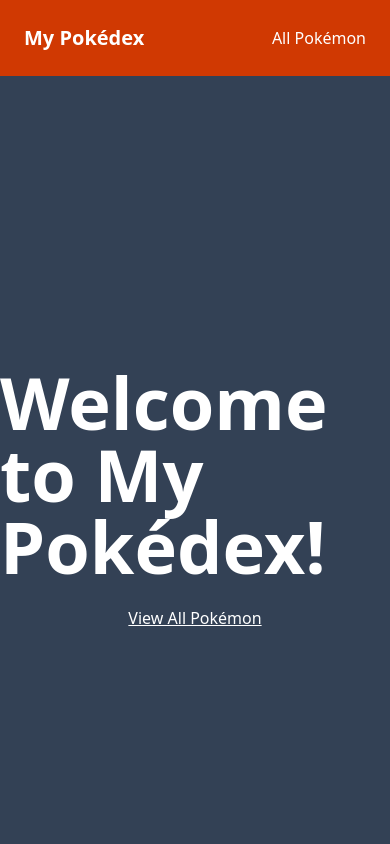
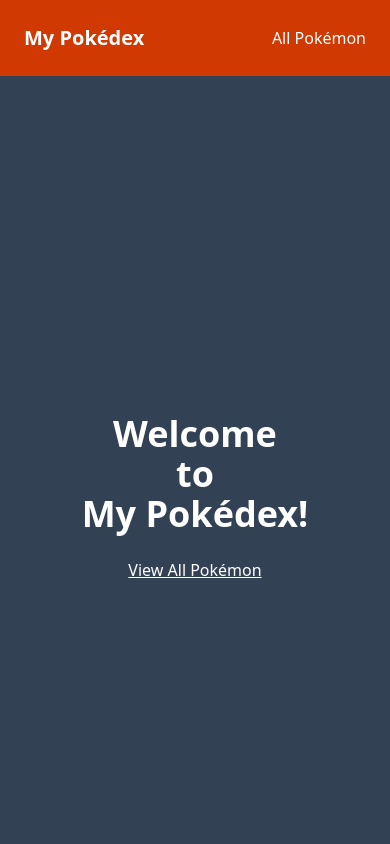
Before and after one commit to TooFaded/pokedex, a React (Vite) app: page / in a window 390 px wide. Shown: the top 844 px of the page. Built offline with nearby package versions, Linux system fonts and the light colour scheme.

Commit message:
Adds responsiveness

```diff
--- a/src/components/AllPokemon.jsx
+++ b/src/components/AllPokemon.jsx
@@ -79,9 +79,7 @@
               className="w-20 h-20"
             />
             <span className="p-2">{pokemon.name.toUpperCase()}</span>
-            <span className="bg-green-400 text-black p-1 px-4 mt-3 rounded-sm">
-              {pokemon.type}
-            </span>
+
             <Link className="mt-4" to={`/pokemon/${pokemon._id}`}>
               <button className="bg-pokemonRed hover:bg-red-800 text-white font-semibold py-2 px-4 rounded-lg shadow-md transition duration-300 ease-in-out">
                 Details
--- a/src/components/Home.jsx
+++ b/src/components/Home.jsx
@@ -3,7 +3,10 @@
 function Home() {
   return (
     <div className="text-white flex flex-col justify-center items-center h-screen space-y-6">
-      <h1 className="text-7xl font-bold">Welcome to My Pokédex!</h1>
+      <h1 className="text-4xl text-center sm:text-7xl mx-20 font-bold">
+        Welcome
+        <br /> to <br /> My Pokédex!
+      </h1>
       <Link className="underline" to="/pokemon">
         View All Pokémon
       </Link>
--- a/src/components/PokemonDetails.jsx
+++ b/src/components/PokemonDetails.jsx
@@ -30,7 +30,7 @@
   return (
     <div className="flex flex-col h-screen justify-center items-center text-white">
       <Link to="/pokemon">
-        <IoMdArrowRoundBack className="text-6xl bg-pokemonRed hover:bg-red-800 absolute top-40 left-90 rounded-full cursor-pointer" />
+        <IoMdArrowRoundBack className="sm:text-6xl text-3xl bg-pokemonRed hover:bg-red-800 sm:absolute relative top-40 left-90 rounded-full cursor-pointer" />
       </Link>
 
       {pokemonDetails && (
```
